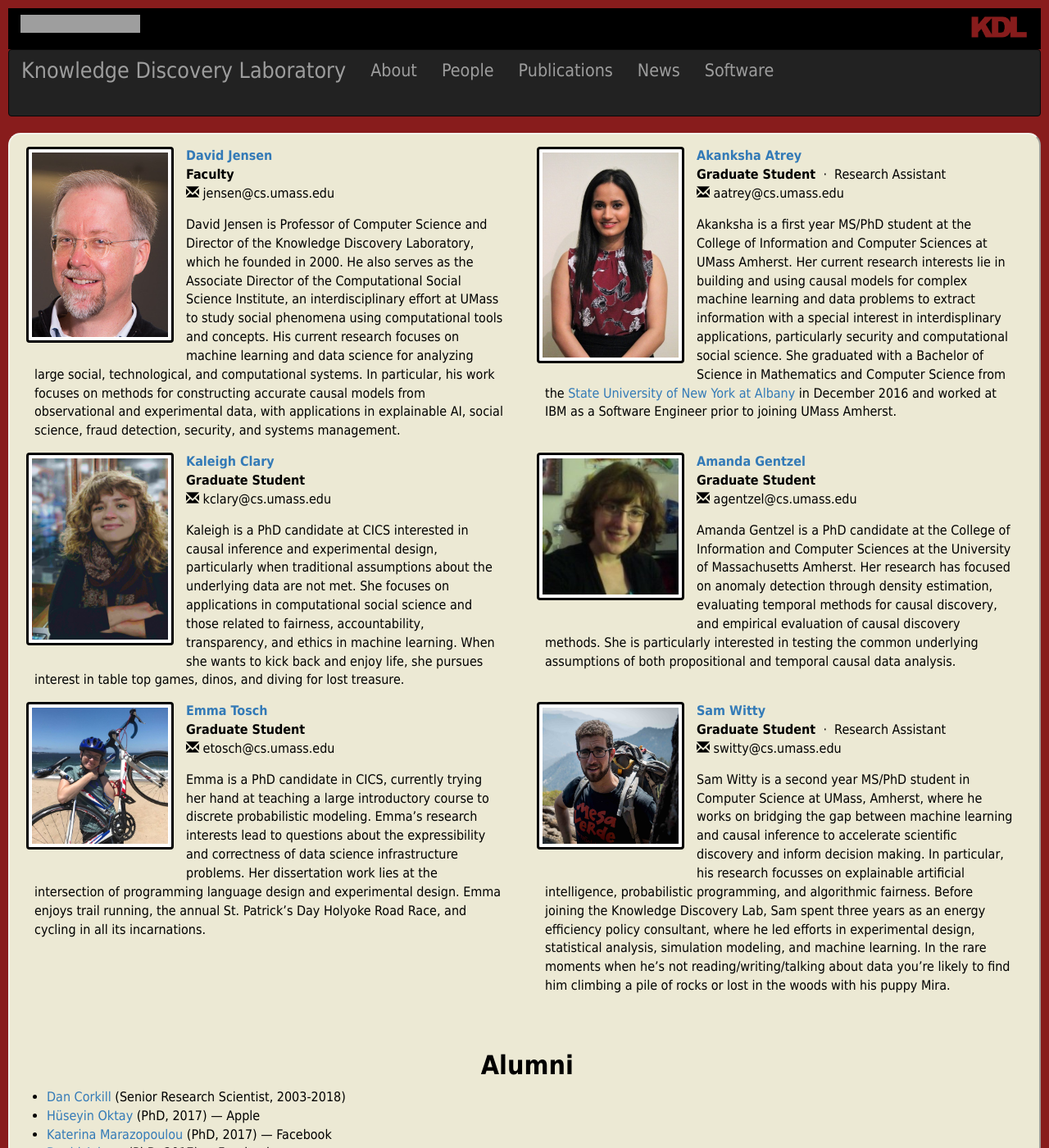
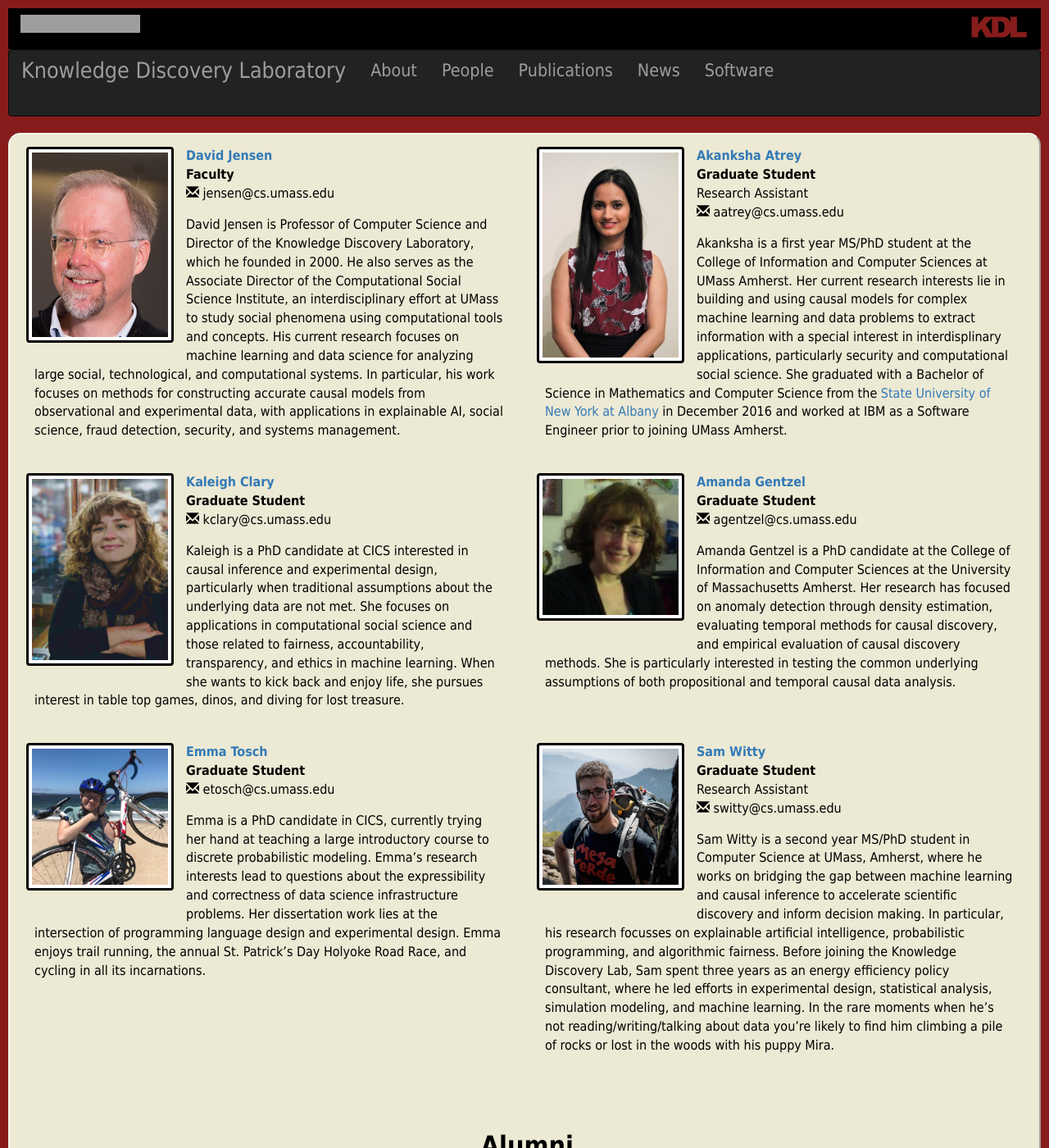
Before and after one commit to KDL-umass/kdl-umass.github.io, a Jekyll site: the page built from people.md, in a window 1280 px wide and 1400 px high. Shown: the whole window at 82% size. Built offline with Jekyll 4.4.1, drawn with Linux system fonts in a browser that asks for light colours; nearby versions of some CDN libraries; comment, search, counter and statistics services are not loaded; grey boxes are pictures that could not be loaded.

Commit message:
small layout changes for bios

```diff
--- a/people.md
+++ b/people.md
@@ -10,18 +10,17 @@ layout: page
     {% if left %}
       <div class='row'>
     {% endif %}
-    <div class="col-sm-6 col-md-6 col-lg-6">
+    <div class="col-sm-6 col-md-6 col-lg-6" style="margin-bottom:25px">
       <img alt="{{ member.name }}"
            src="{{ member.thumbnail }}"
            class="thumbnail"/>
       <ul class="nobullet">
         <li><b><a href="{{ member.webpage }}">{{ member.name }}</a></b></li>
-        <li><b>{{ member.role }}</b>
-            {% if member.hastitle %}
-              &nbsp;&middot;&nbsp;&nbsp;{{ member.title }}
-            {% endif %}
-        </li>
-	{% if member.email %}
+        <li><b>{{ member.role }}</b></li>
+        {% if member.hastitle %}
+           <li>{{ member.title }}</li>
+        {% endif %}
+ 	{% if member.email %}
         <li><span class="glyphicon glyphicon-envelope" aria-hidden="true"></span>&nbsp;{{ member.email }}</li>
 	{% endif %}
       </ul>
```
